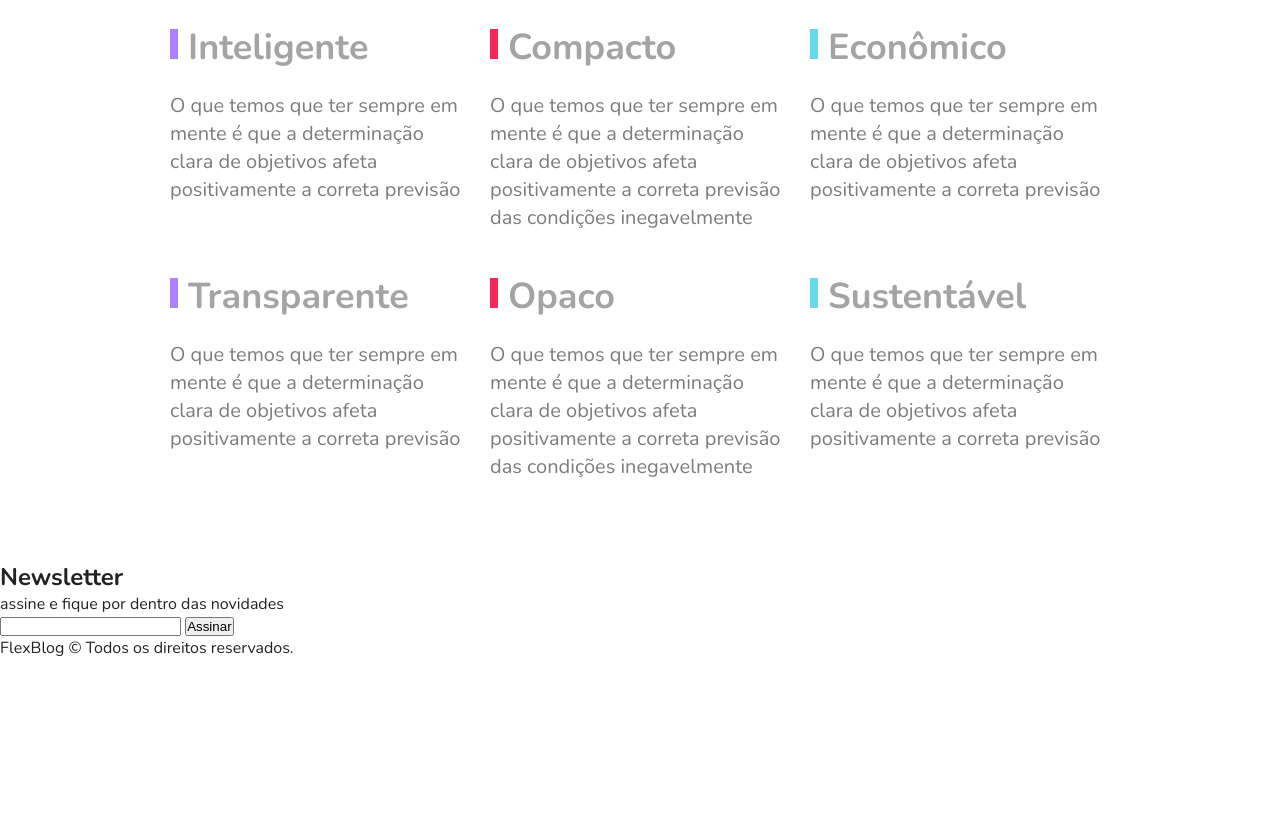
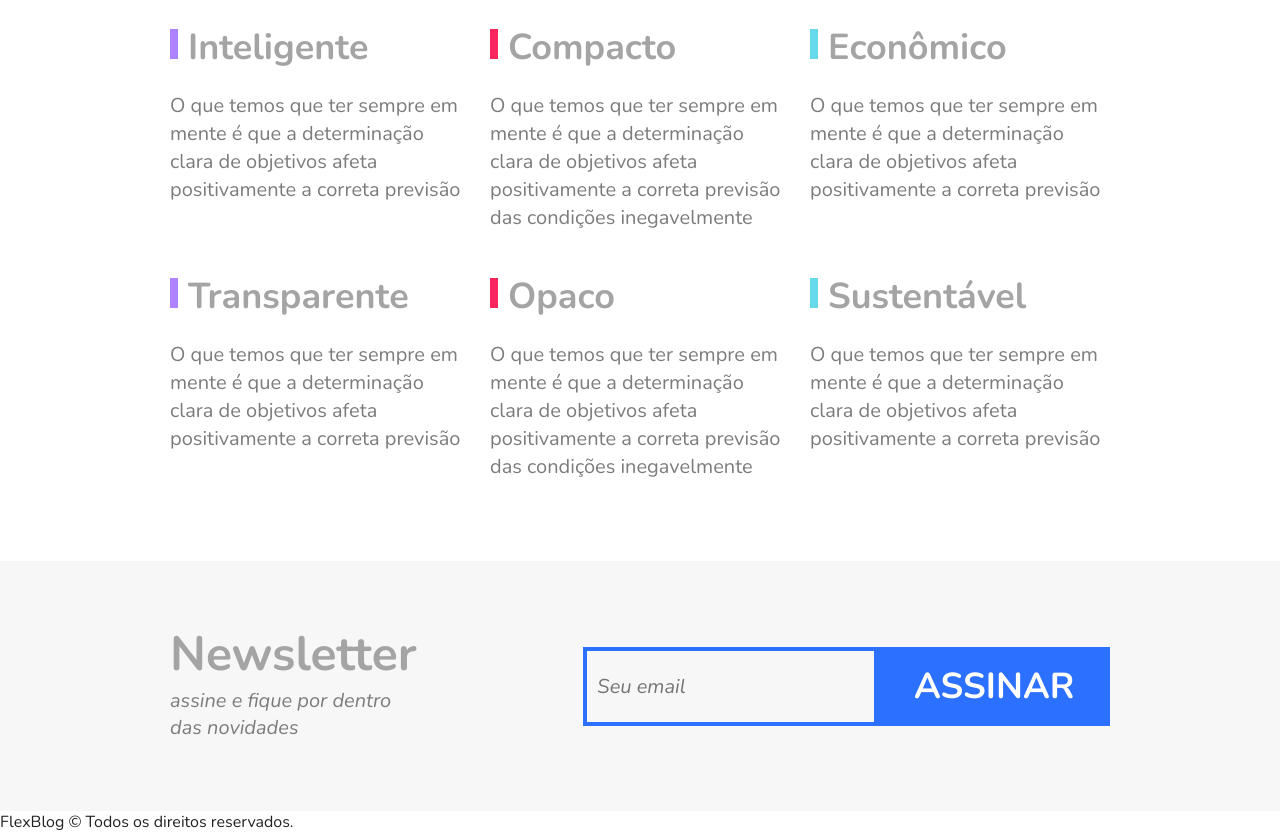
Before and after one commit to Walace2022/FlexBlog, a plain HTML site: page index.html in a window 1280 px wide. Shown: the part 2635-3468 px from the top of the page. Before the commit the page ends 3294 px from the top, so only its background shows below. Drawn offline with nearby package versions, Linux system fonts and the light colour scheme.

Commit message:
Criado CSS do Newsletter.

```diff
--- a/css/style.css
+++ b/css/style.css
@@ -306,3 +306,68 @@ a {
   line-height: 1.4;
   color: #7c7c7c;
 }
+
+/* Newsletter */
+
+.newsletter {
+  background: #f7f7f7;
+  padding: 60px calc((100% - 960px) / 2);
+  display: flex;
+  flex-wrap: wrap;
+}
+
+.newsletter-info {
+  flex: 1 1 260px;
+  margin: 0 10px;
+}
+
+.newsletter-info h2 {
+  font-size: 3rem;
+  color: #a4a4a4;
+}
+
+.newsletter-info p {
+  font-size: 1.25rem;
+  font-style: italic;
+  max-width: 230px;
+  color: #7c7c7c;
+  margin-bottom: 10px;
+}
+
+.newsletter-form {
+  flex: 2 1 260px;
+  margin: 0 10px;
+  align-self: center;
+  display: flex;
+  flex-wrap: wrap;
+}
+
+.newsletter-form input {
+  flex: 3 1 200px;
+  font-size: 1.25rem;
+  color: #7c7c7c;
+  font-style: italic;
+  font-family: "Nunito", Arial, Helvetica, sans-serif;
+  border: 4px solid #2c70ff;
+  background: transparent;
+  padding: 10px;
+}
+
+.newsletter-form button {
+  flex: 1 1 200px;
+  font-family: "Nunito", Arial, Helvetica, sans-serif;
+  font-size: 2.25rem;
+  font-weight: 700;
+  text-transform: uppercase;
+  background-color: #2c70ff;
+  color: #fff;
+  cursor: pointer;
+  border: 0;
+  padding: 15px 10px;
+}
+
+@media (max-width: 768px) {
+  .newsletter-form button {
+    font-size: 1.5rem;
+  }
+}
--- a/index.html
+++ b/index.html
@@ -137,10 +137,12 @@
     </div>
   </section>
   <section class="newsletter">
-    <h2>Newsletter</h2>
-    <p>assine e fique por dentro das novidades</p>
-    <form action="/">
-      <input type="email" name="email">
+    <div class="newsletter-info">
+      <h2>Newsletter</h2>
+      <p>assine e fique por dentro das novidades</p>
+    </div>
+    <form class="newsletter-form" action="/">
+      <input type="email" name="email" placeholder="Seu email">
       <button type="submit">Assinar</button>
     </form>
   </section>
```
